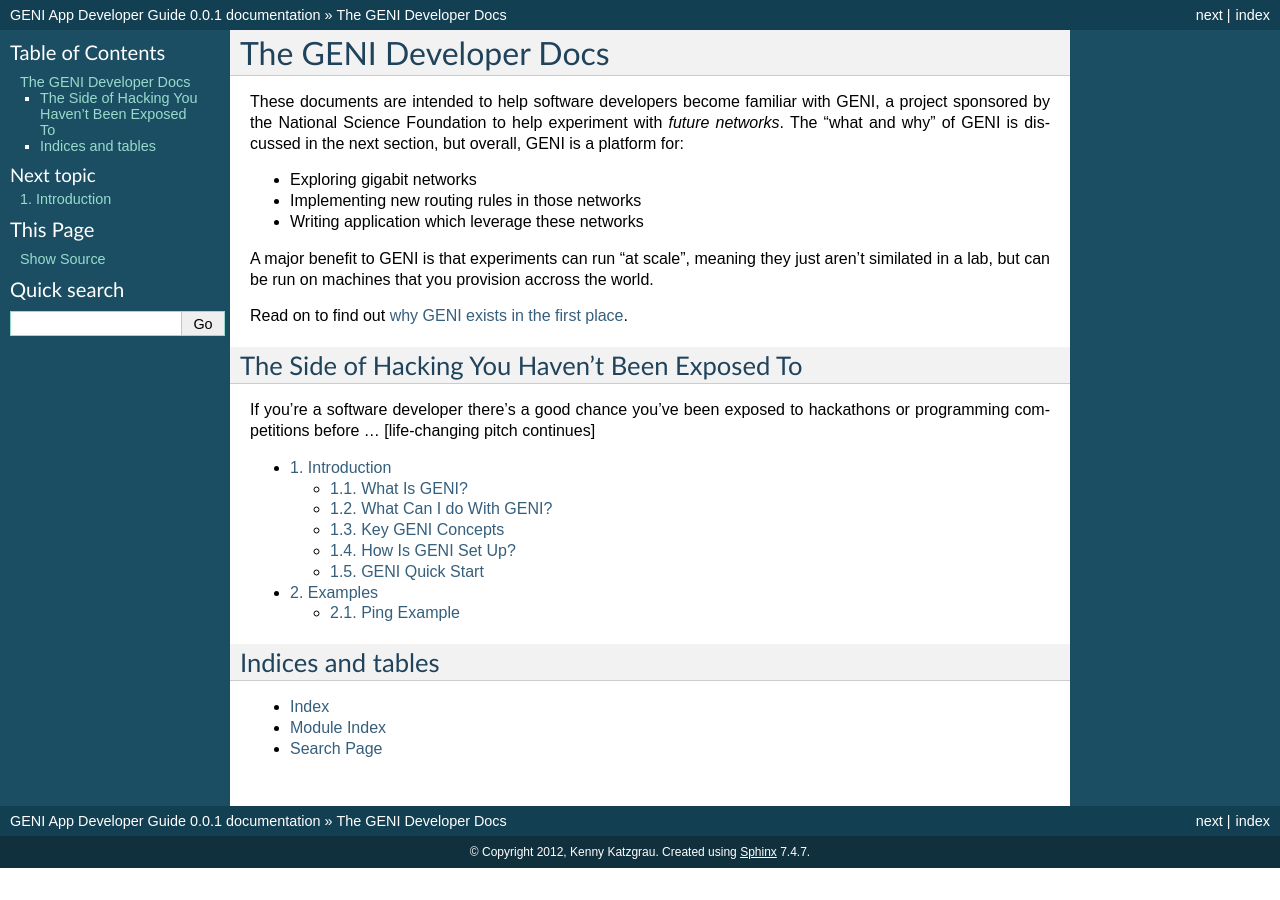
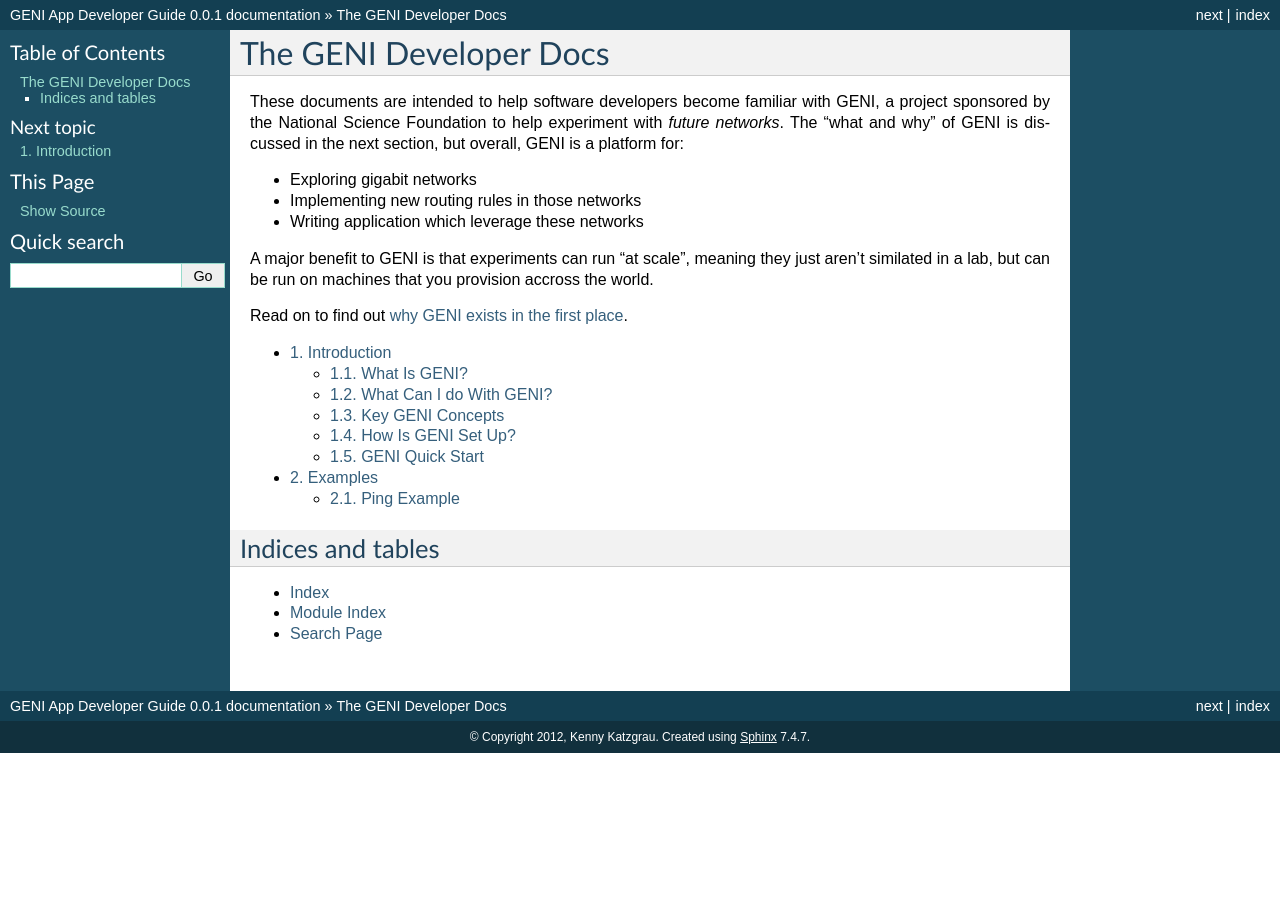
Before and after one commit to katzgrau/geni-docs, a Sphinx documentation site: the page built from source/index.txt, in a window 1280 px wide. Built offline with Sphinx 7.4.7, drawn with Linux system fonts in a browser that asks for light colours; formulas are drawn with MathJax 3.

```diff
--- a/source/index.txt
+++ b/source/index.txt
@@ -13,11 +13,6 @@ A major benefit to GENI is that experiments can run "at scale", meaning they jus
 
 Read on to find out :doc:`why GENI exists in the first place <intro/what-is-geni>`.
 
-The Side of Hacking You Haven't Been Exposed To
------------------------------------------------
-
-If you're a software developer there's a good chance you've been exposed to hackathons or programming competitions before ... [life-changing pitch continues]
-
 .. toctree::
    :maxdepth: 2
    :numbered:
--- a/source/intro/what-is-geni.txt
+++ b/source/intro/what-is-geni.txt
@@ -1,2 +1,7 @@
 What Is GENI?
 =============
+
+The Side of Hacking You Haven't Been Exposed To
+-----------------------------------------------
+
+If you're a software developer there's a good chance you've been exposed to hackathons or programming competitions before ... [life-changing pitch continues]
```
